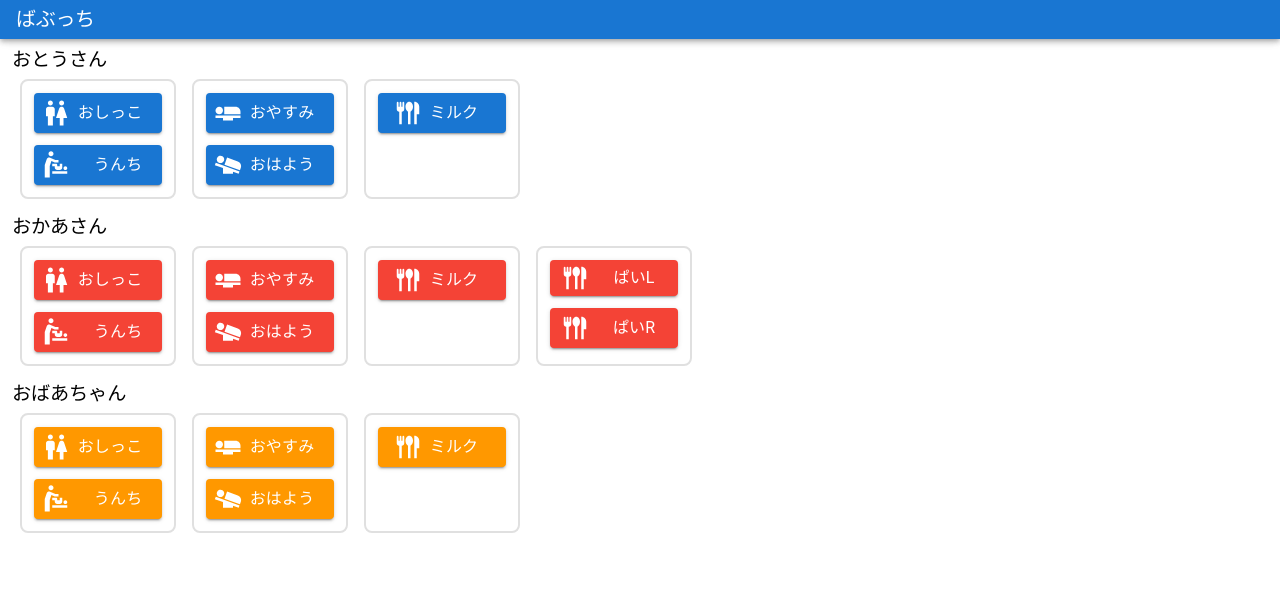
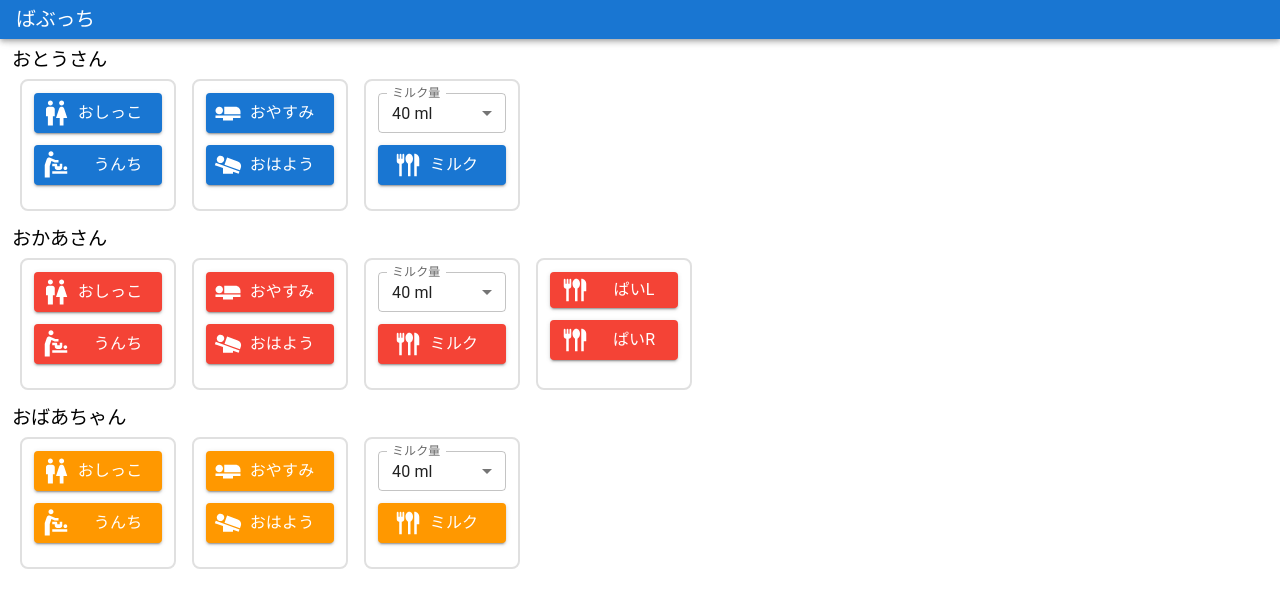
Before and after one commit to plesio/Babutchi, a Next.js app: page / in a window 1280 px wide. Shown: the top 608 px of the page. Built offline with nearby package versions, Linux system fonts and the light colour scheme.

Commit message:
edit Milk Amount Selector

```diff
--- a/ext_src/babu_report.js
+++ b/ext_src/babu_report.js
@@ -11,6 +11,7 @@ function doPost(event) {
   const timeCell = sheet.getRange(newLastRow, 1);
   const reportCell = sheet.getRange(newLastRow, 2);
   const eventCell = sheet.getRange(newLastRow, 3);
+  const optCell = sheet.getRange(newLastRow, 4);
   // --
   // eslint-disable-next-line no-undef
   const formatDate = Utilities.formatDate(
--- a/package.json
+++ b/package.json
@@ -15,7 +15,7 @@
     "@emotion/react": "^11.9.0",
     "@emotion/styled": "^11.8.1",
     "@mui/icons-material": "^5.6.2",
-    "@mui/material": "^5.6.2",
+    "@mui/material": "^5.6.3",
     "dayjs": "^1.11.1",
     "next": "12.1.5",
     "react": "18.0.0",
--- /dev/null
+++ b/src/component/MilkAmountSelector.tsx
@@ -0,0 +1,38 @@
+import {FormControl, InputLabel, MenuItem, Select, SelectChangeEvent} from "@mui/material";
+import {ReactNode, useCallback} from "react";
+
+
+interface Props {
+  milkAmount: number;
+  setMilkAmount: (n: number) => void;
+}
+
+const MilkAmountSelector: React.VFC<Props> = (props) => {
+  const {milkAmount, setMilkAmount} = props
+
+  const onChange = useCallback((event: SelectChangeEvent<number>, _child: ReactNode) => {
+    setMilkAmount(Number(event.target.value));
+  }, [])
+
+  return (
+    <FormControl sx={{  my:"0.75rem", mt:0, minWidth: 120 }} size="small">
+      <InputLabel id="milk_amount_id">ミルク量</InputLabel>
+      <Select
+        labelId="milk_amount_id"
+        id="milk_amount"
+        value={milkAmount}
+        label="ミルク量"
+        onChange={onChange}
+      >
+        <MenuItem value={40}>40 ml</MenuItem>
+        <MenuItem value={80}>80 ml</MenuItem>
+        <MenuItem value={120}>120 ml</MenuItem>
+        <MenuItem value={160}>160 ml</MenuItem>
+        <MenuItem value={200}>200 ml</MenuItem>
+        <MenuItem value={240}>240 ml</MenuItem>
+      </Select>
+    </FormControl>
+  )
+}
+
+export default MilkAmountSelector;
--- a/src/feature/BabuButtonGroup.tsx
+++ b/src/feature/BabuButtonGroup.tsx
@@ -2,6 +2,8 @@ import BabuButton from "@/component/BabuButton";
 import { EventType, UserType } from "@/model/BabuModel";
 import { Box, Typography } from "@mui/material";
 import { grey } from "@mui/material/colors";
+import MilkAmountSelector from "@/component/MilkAmountSelector";
+import {useState} from "react";
 
 interface Props {
   user: UserType;
@@ -9,6 +11,8 @@ interface Props {
 
 const BabuButtonGroup: React.VFC<Props> = (props) => {
   const { user } = props;
+
+  const [milkAmount,setMilkAmount] = useState<number>(40);
 
   return (
     <>
@@ -50,10 +54,14 @@ const BabuButtonGroup: React.VFC<Props> = (props) => {
         {/* Milk */}
         <Box borderRadius={"0.5rem"} border={2} borderColor={grey["300"]} display="flex" flexDirection="column"
              p="0.75rem" ml="1rem">
+          <MilkAmountSelector
+            milkAmount={milkAmount}
+            setMilkAmount={setMilkAmount}
+          />
           <BabuButton
             // key={EventType.pee.id}
             title={`${EventType.milk.name}`}
-            babu={{ user, event: EventType.milk }}
+            babu={{ user, event: EventType.milk, opt:`${milkAmount}` }}
             sx={{ mb: "0.75rem", p: "0.5rem", width: "8rem", backgroundColor: user.bgColor }}
           />
         </Box>
```
Also changed, not shown: src/model/BabuModel.ts (+14 -13 lines).
